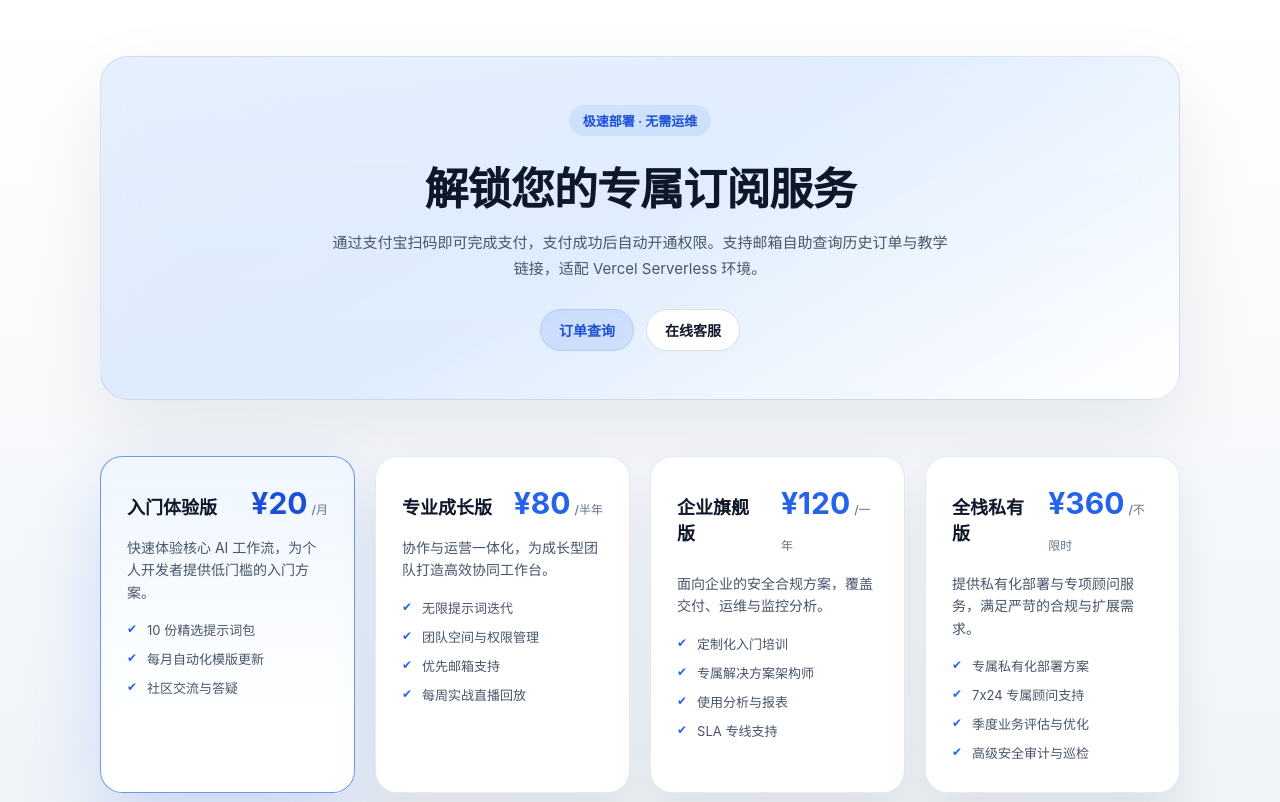
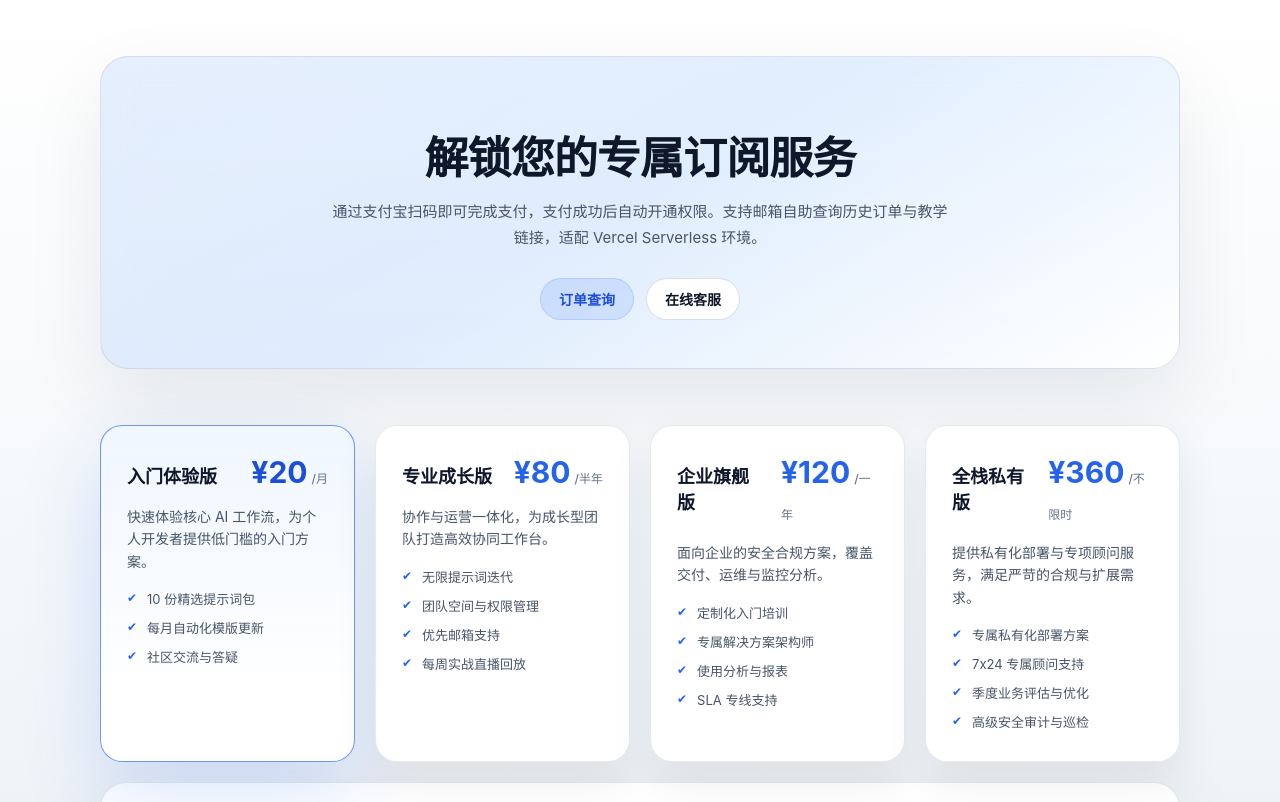
Before and after one commit to fengguokeji/fuck, a Next.js app in the folder examples/nextjs-subscription/: page / in a window 1280 px wide. Shown: the top 802 px of the page. Built offline with nearby package versions, Linux system fonts and the light colour scheme.

Commit message:
Update layout.tsx

```diff
--- a/examples/nextjs-subscription/app/layout.tsx
+++ b/examples/nextjs-subscription/app/layout.tsx
@@ -14,7 +14,6 @@ export default function RootLayout({ children }: { children: ReactNode }) {
       <body className="app-body">
         <div className="app-container">
           <section className="hero-card">
-            <span className="hero-chip">极速部署 · 无需运维</span>
             <h1 className="hero-title">解锁您的专属订阅服务</h1>
             <p className="hero-subtitle">
               通过支付宝扫码即可完成支付，支付成功后自动开通权限。支持邮箱自助查询历史订单与教学链接，适配
```
